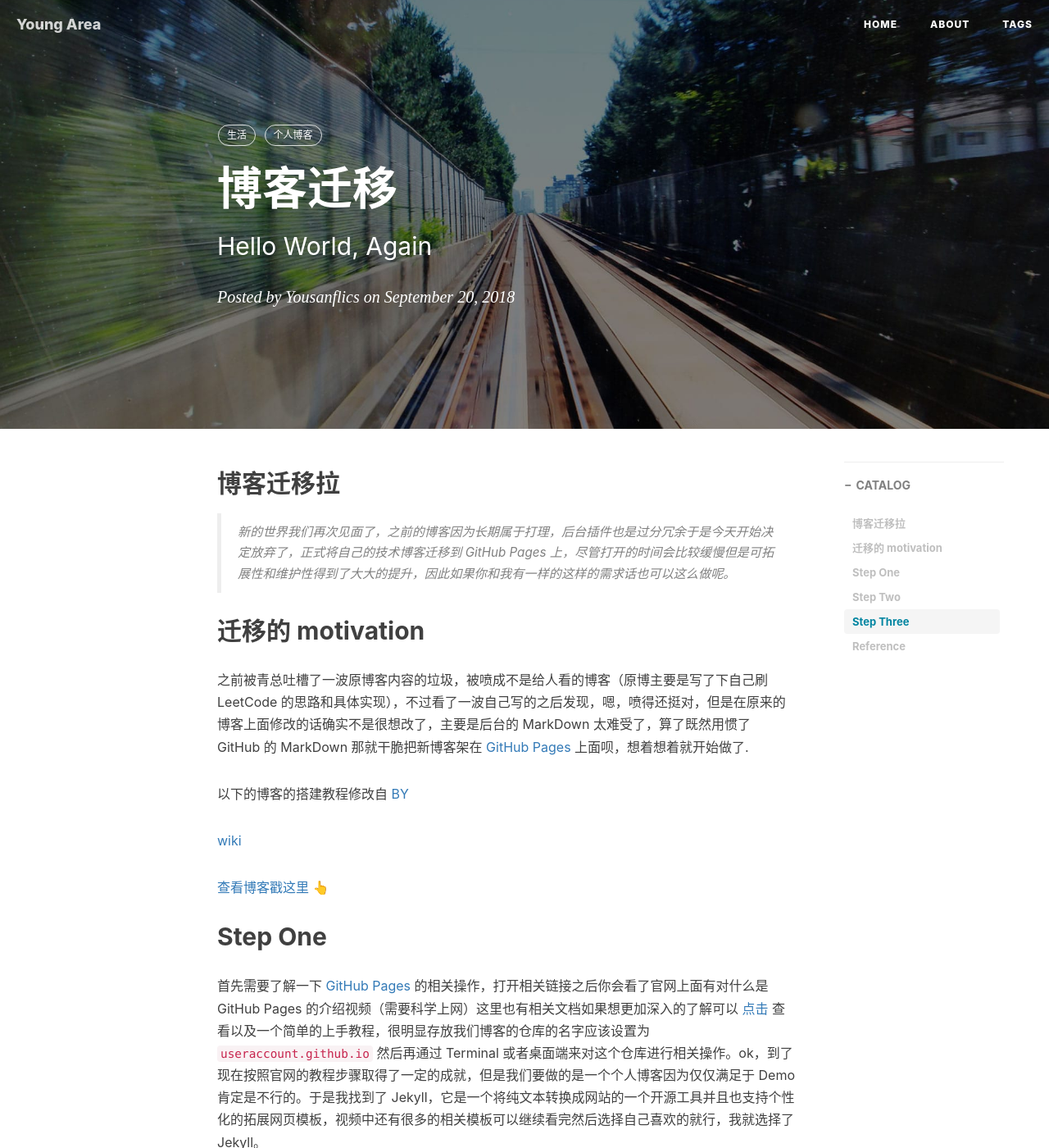
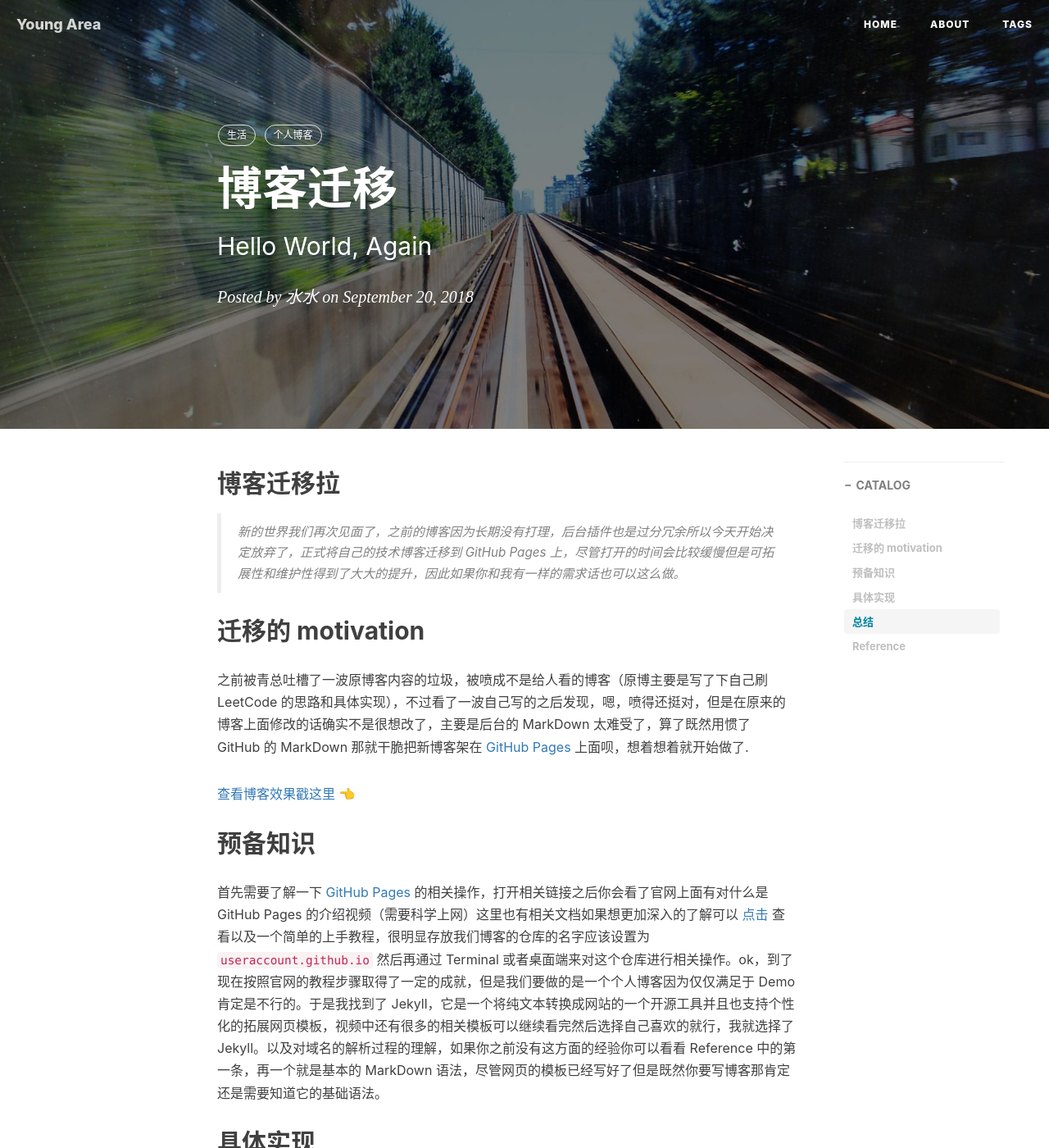
Before and after one commit to Yousanflics/yousanflics.github.io, a Jekyll site: the page built from _posts/2018-09-20-我的第一篇博客.md, in a window 1280 px wide and 1400 px high. Shown: the whole window at 82% size. Built offline with Jekyll 4.4.1, drawn with Linux system fonts in a browser that asks for light colours; nearby versions of some CDN libraries; comment, search, counter and statistics services are not loaded; some of the changed text lies outside the part shown.

Commit message:
更新 post

```diff
--- a/_posts/2018-09-20-我的第一篇博客.md
+++ b/_posts/2018-09-20-我的第一篇博客.md
@@ -3,7 +3,7 @@
 title:      博客迁移
 subtitle:    "Hello World, Again"
 date:       2018-09-20
-author:     Yousanflics
+author:     水水
 header-img: img/post-bg-2015.jpg
 catalog: true
 tags:
@@ -13,27 +13,23 @@
 
 ## 博客迁移拉
 
-> 新的世界我们再次见面了，之前的博客因为长期属于打理，后台插件也是过分冗余于是今天开始决定放弃了，正式将自己的技术博客迁移到 GitHub Pages 上，尽管打开的时间会比较缓慢但是可拓展性和维护性得到了大大的提升，因此如果你和我有一样的这样的需求话也可以这么做呢。
+> 新的世界我们再次见面了，之前的博客因为长期没有打理，后台插件也是过分冗余所以今天开始决定放弃了，正式将自己的技术博客迁移到 GitHub Pages 上，尽管打开的时间会比较缓慢但是可拓展性和维护性得到了大大的提升，因此如果你和我有一样的需求话也可以这么做。
 
 ## 迁移的 motivation
 
 之前被青总吐槽了一波原博客内容的垃圾，被喷成不是给人看的博客（原博主要是写了下自己刷 LeetCode 的思路和具体实现），不过看了一波自己写的之后发现，嗯，喷得还挺对，但是在原来的博客上面修改的话确实不是很想改了，主要是后台的 MarkDown 太难受了，算了既然用惯了 GitHub 的 MarkDown 那就干脆把新博客架在 [GitHub Pages](https://pages.github.com/) 上面呗，想着想着就开始做了.
 
-以下的博客的搭建教程修改自 [BY](https://raw.githubusercontent.com/qiubaiying/qiubaiying.github.io)
+[查看博客效果戳这里 👈](http://yousanflics.com.cn)
 
-[wiki](https://github.com/qiubaiying/qiubaiying.github.io/wiki/%E5%8D%9A%E5%AE%A2%E6%90%AD%E5%BB%BA%E8%AF%A6%E7%BB%86%E6%95%99%E7%A8%8B)
+## 预备知识
 
-[查看博客戳这里 👆](http://yousanflics.com.cn)
+首先需要了解一下 [GitHub Pages](https://pages.github.com/) 的相关操作，打开相关链接之后你会看了官网上面有对什么是 GitHub Pages 的介绍视频（需要科学上网）这里也有相关文档如果想更加深入的了解可以 [点击](https://help.github.com/articles/what-is-github-pages/) 查看以及一个简单的上手教程，很明显存放我们博客的仓库的名字应该设置为 `useraccount.github.io` 然后再通过 Terminal 或者桌面端来对这个仓库进行相关操作。ok，到了现在按照官网的教程步骤取得了一定的成就，但是我们要做的是一个个人博客因为仅仅满足于 Demo 肯定是不行的。于是我找到了 Jekyll，它是一个将纯文本转换成网站的一个开源工具并且也支持个性化的拓展网页模板，视频中还有很多的相关模板可以继续看完然后选择自己喜欢的就行，我就选择了 Jekyll。以及对域名的解析过程的理解，如果你之前没有这方面的经验你可以看看 Reference 中的第一条，再一个就是基本的 MarkDown 语法，尽管网页的模板已经写好了但是既然你要写博客那肯定还是需要知道它的基础语法。
 
-## Step One
-
-首先需要了解一下 [GitHub Pages](https://pages.github.com/) 的相关操作，打开相关链接之后你会看了官网上面有对什么是 GitHub Pages 的介绍视频（需要科学上网）这里也有相关文档如果想更加深入的了解可以 [点击](https://help.github.com/articles/what-is-github-pages/) 查看以及一个简单的上手教程，很明显存放我们博客的仓库的名字应该设置为 `useraccount.github.io` 然后再通过 Terminal 或者桌面端来对这个仓库进行相关操作。ok，到了现在按照官网的教程步骤取得了一定的成就，但是我们要做的是一个个人博客因为仅仅满足于 Demo 肯定是不行的。于是我找到了 Jekyll，它是一个将纯文本转换成网站的一个开源工具并且也支持个性化的拓展网页模板，视频中还有很多的相关模板可以继续看完然后选择自己喜欢的就行，我就选择了 Jekyll。
-
-## Step Two
+## 具体实现
 
 具体该怎么去实现这个博客的搭建可以查看 [这个](https://github.com/yousanflics/yousanflics.github.io/README.md) 里面有相关模块的详细操作
 
-## Step Three
+## 总结
 
 现在按照之前的步骤走下来，大致的一个网站搭建好了，有方便编写文章的后台和便捷的持续集成服务每次 Build Fail 后就不用再看 GitHub 的邮件了，直接 CI 会有提示，嗯很贴心有木有。但是现在有一点的时候我用 Chrome 打开我的博客显示有不安全这几个字应该是没有使用 https 的问题接下来应该就是要解决这个问了，对于这个问题 GitHub 给出了具体的指导文档 [Securing your GitHub Pages site with HTTPS](https://help.github.com/articles/securing-your-github-pages-site-with-https/) 如果你的解析做的是对的话那么接下来只需要等待 24h 然后再去对应仓库的 Settings 里面对 Enforce HTTPS 这个选项打钩
 
```
